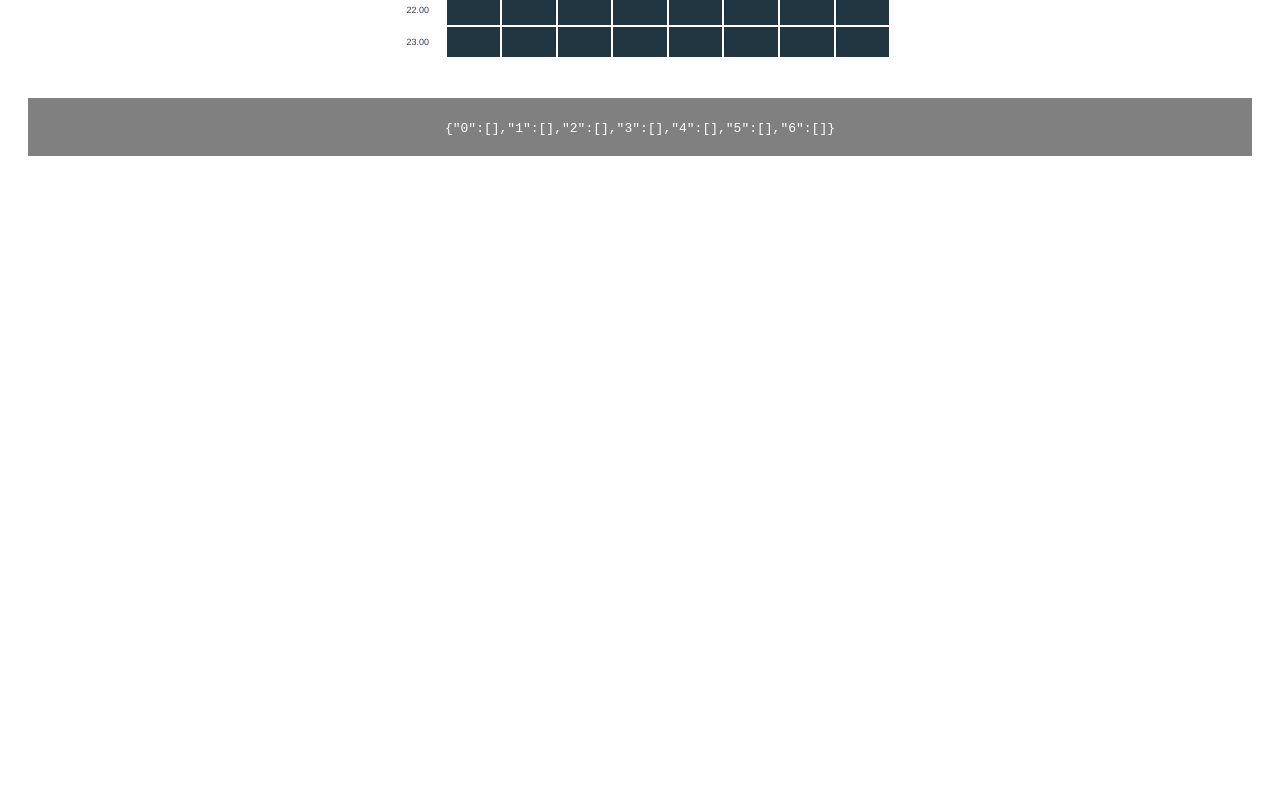
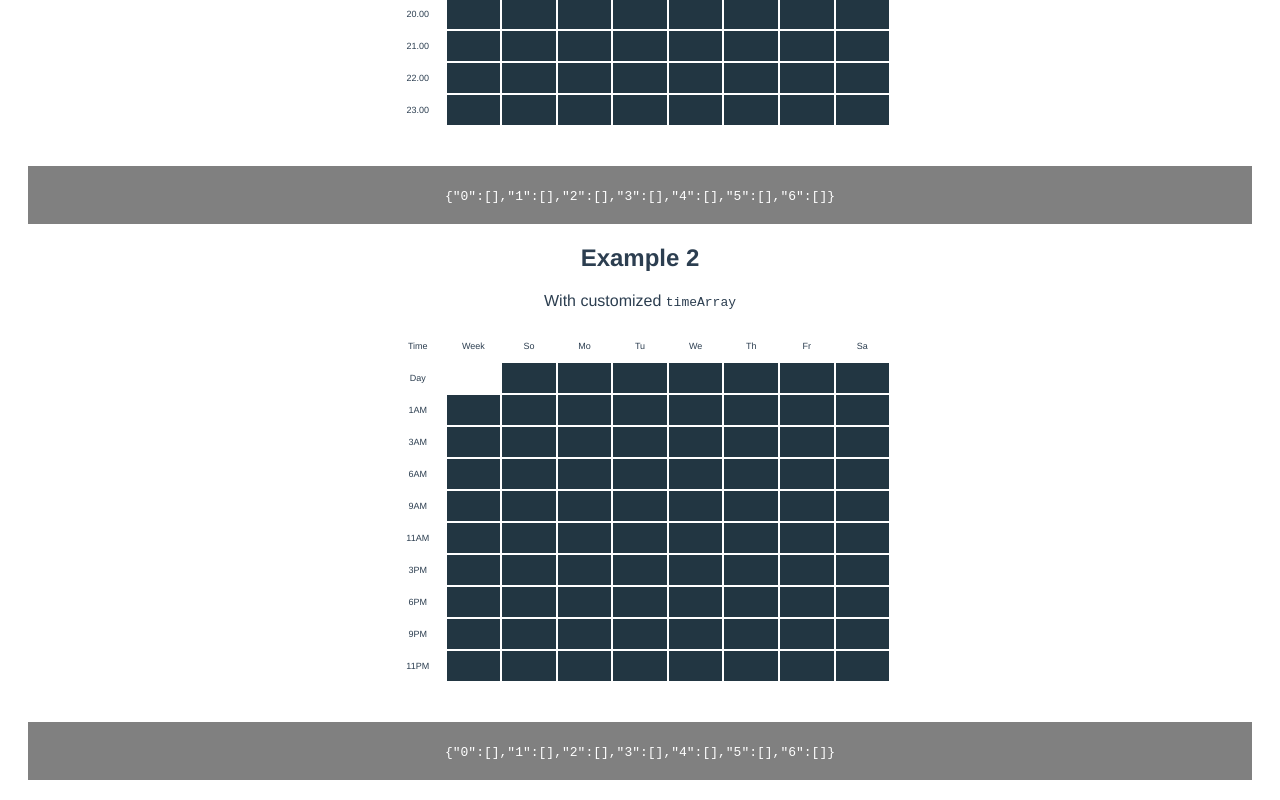
Before and after one commit to initbase/vue-daily-schedule, a Vue app: page / in a window 1280 px wide. Shown: the part 904-1704 px from the top of the page. Before the commit the page ends 1080 px from the top, so only its background shows below. Built offline with nearby package versions, Linux system fonts and the light colour scheme.

Commit message:
feat: added new props time array

```diff
--- a/src/App.vue
+++ b/src/App.vue
@@ -4,17 +4,30 @@
       <img alt="Vue logo" src="./assets/logo.png" style="width: 50px; vertical-align: middle">
       <span style="padding: 10px">Vue Daily Scheduler</span>
     </div>
+    <h2>Example 1</h2>
     <div style="width: 500px; margin: 0 auto; padding: 20px">
       <schedule
-          v-model="schedule"
-          :dayTable="dayTable"
-          bg="#223642"
-          bgHover="#84dafc7a"
-          bgActive="#84c9fc"
-          textColor="#000" />
+        v-model="schedule"
+        :dayTable="dayTable"
+        bg="#223642"
+        bgHover="#84dafc7a"
+        bgActive="#84c9fc"
+        textColor="#000"
+      />
     </div>
     <div style="margin: 20px; padding: 20px; background-color: gray; color: white">
       <code>{{ JSON.stringify(schedule) }}</code>
+    </div>
+    <h2>Example 2</h2>
+    <span>With customized <code>timeArray</code></span>
+    <div style="width: 500px; margin: 0 auto; padding: 20px">
+      <schedule
+        v-model="schedule2"
+        :timeArray="timeArray"
+      />
+    </div>
+    <div style="margin: 20px; padding: 20px; background-color: gray; color: white">
+      <code>{{ JSON.stringify(schedule2) }}</code>
     </div>
   </div>
 </template>
@@ -37,7 +50,17 @@ export default {
         4: [],
         5: [],
         6: []
-      }
+      },
+      schedule2: {
+        0: [],
+        1: [],
+        2: [],
+        3: [],
+        4: [],
+        5: [],
+        6: []
+      },
+      timeArray: ['1AM', '3AM', '6AM', "9AM", '11AM', '3PM', '6PM', '9PM', '11PM']
     }
   }
 }
--- a/src/components/Schedule.vue
+++ b/src/components/Schedule.vue
@@ -100,6 +100,11 @@ export default {
       default: ['So','Mo','Tu','We','Th','Fr','Sa'],
       validator: val => val.length == 7
     },
+    timeArray: {
+      type: Array,
+      default: [],
+      validator: val => val.length > 0
+    },
     strWeek:{
       type: String,
       default: 'Week'
@@ -123,7 +128,7 @@ export default {
   },
   data () {
     return {
-      timeArray: [],
+      timeArrayLength: 24,
       timetable: {
         0: [],
         1: [],
@@ -309,7 +314,7 @@ export default {
       }
     },
     toggleFullDay (day, status) {
-      for(let t=0;t<(24/(this.steps/60));t++){
+      for(let t=0;t<(this.timeArrayLength/(this.steps/60));t++){
         let indexDay = this.timetable[day].findIndex(el => el == t);
         if (indexDay != -1) {
           if (status) {
@@ -358,7 +363,7 @@ export default {
     },
     setFullDay(day, value){
       if (typeof this.timetable[day] !== 'undefined') {
-        for(let t=0;t<(24/(this.steps/60));t++){
+        for(let t=0;t<(this.timeArrayLength/(this.steps/60));t++){
           let indexDay = this.timetable[day].findIndex(el => el == t);
           if (value) {
             if (indexDay != -1) {
@@ -411,7 +416,7 @@ export default {
       return true;
     },
     checkFullDay (day) {
-      for(let t=0;t<(24/(this.steps/60));t++){
+      for(let t=0;t<(this.timeArrayLength/(this.steps/60));t++){
         if (this.timetable[day].find(el => el == t) == undefined) {
           return false;
         }
@@ -420,18 +425,22 @@ export default {
     },
     setupCustom() {
       const vm = this;
+      if (vm.timeArray.length > 0) {
+        vm.steps = 60
+        vm.timeArrayLength = vm.timeArray.length
+      }
+      if (vm.timeArray.length == 0) {
         var times = []; // time array
         var tt = 0; // start time
-      var ap = ['AM', 'PM']; // AM-PM
         //loop to increment the time and push results in array
         for (var i=0;tt<24*60; i++) {
           var hh = Math.floor(tt/60); // getting hours of day in 0-24 format
           var mm = (tt%60); // getting minutes of the hour in 0-55 format
-        times[i] = ("0" + (hh)).slice(-2) + "." + ("0" + (mm)).slice(-2); // pushing data in array in [00:00 - 12:00 AM/PM format]
-        tt = tt + this.steps;
+          times[i] = ("0" + (hh)).slice(-2) + "." + ("0" + (mm)).slice(-2); // pushing data in array
+          tt = tt + vm.steps;
         }
         vm.timeArray = times;
-
+      }
     },
   },
   mounted () {
```
Also changed, not shown: 1 other file (tests, documents, lock files or other folders). Lines whose indentation alone changed are shown as unchanged.
